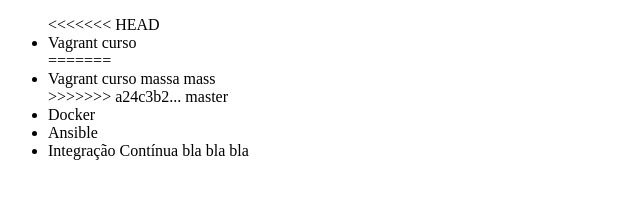
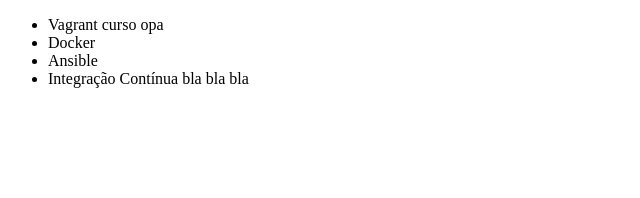
Before and after one commit to diogo-sb/alura-git, a plain HTML site: page index.html in a window 1280 px wide. Shown: the whole page, without its empty margins (0-640 px from the left). Drawn offline with Linux system fonts and the light colour scheme.

Commit message:
alterando o codigo

```diff
--- a/index.html
+++ b/index.html
@@ -6,11 +6,7 @@
 </head>
 <body>
     <ul>
-<<<<<<< HEAD
-        <li>Vagrant curso </li>
-=======
-        <li>Vagrant curso massa mass</li>
->>>>>>> a24c3b2... master
+        <li>Vagrant curso opa </li>
         <li>Docker</li>
         <li>Ansible</li>
         <li>Integração Contínua bla bla bla</li>
```
